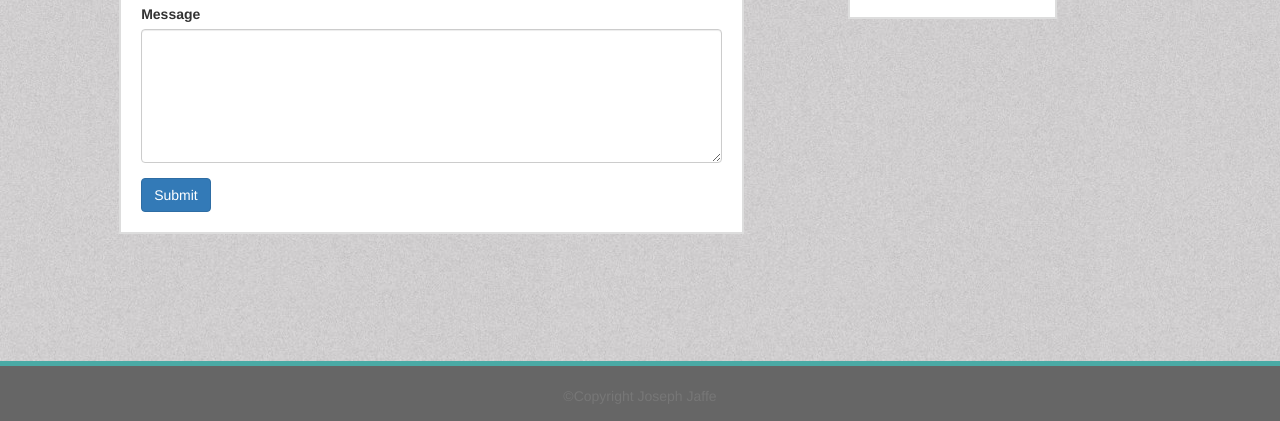
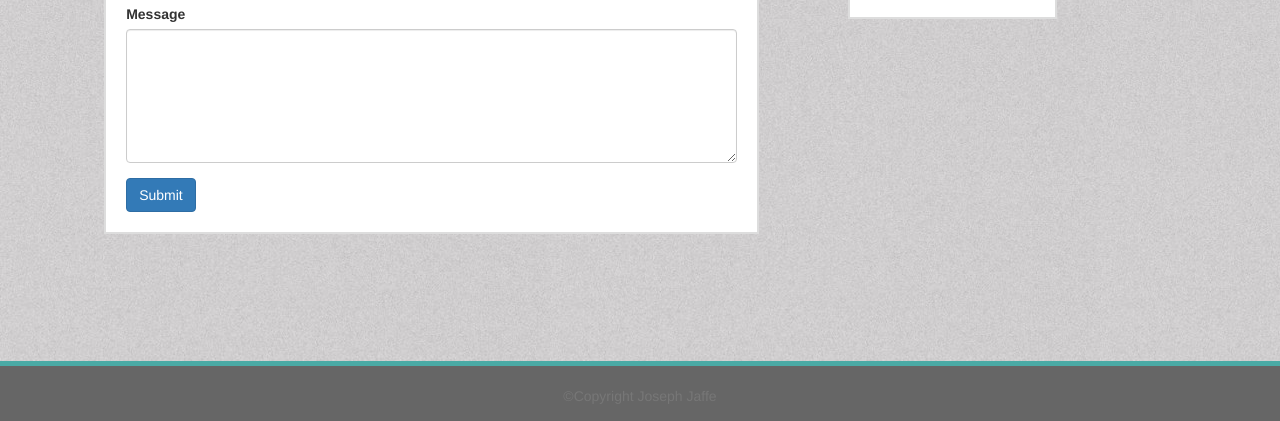
Before and after one commit to GreedForge/Bootstrap_Portfolio, a plain HTML site: page contact.html in a window 1280 px wide. Shown: the part 379-800 px from the top of the page. Drawn offline with nearby package versions, Linux system fonts and the light colour scheme.

Commit message:
master commit 2

```diff
--- a/contact.html
+++ b/contact.html
@@ -40,11 +40,13 @@
       <section class="container-fluid headerStyle">
          <!-- <header class="row headerStyle"> -->
          <div class="col-md-1"></div>
-         <div class="col-md-6 aboutMe mainContentStyle">
-            <div class="row">
+         <div class="col-md-6 aboutMe ">
+            <div class="row mainContentStyle">
+              <div class="row">
                <div class="col-md-12">
                   <h2 class="bottomBorder textColor">Contact Me</h2>
-               </div>
+
+            </div>
             </div>
             <div class="row">
                <div class="col-md-12 contentPadding">
@@ -65,6 +67,7 @@
                   </form>
                </div>
             </div>
+         </div>
          </div>
          <div class="col-md-1"></div>
          <aside class="col-md-2 mainContentStyle">
```
